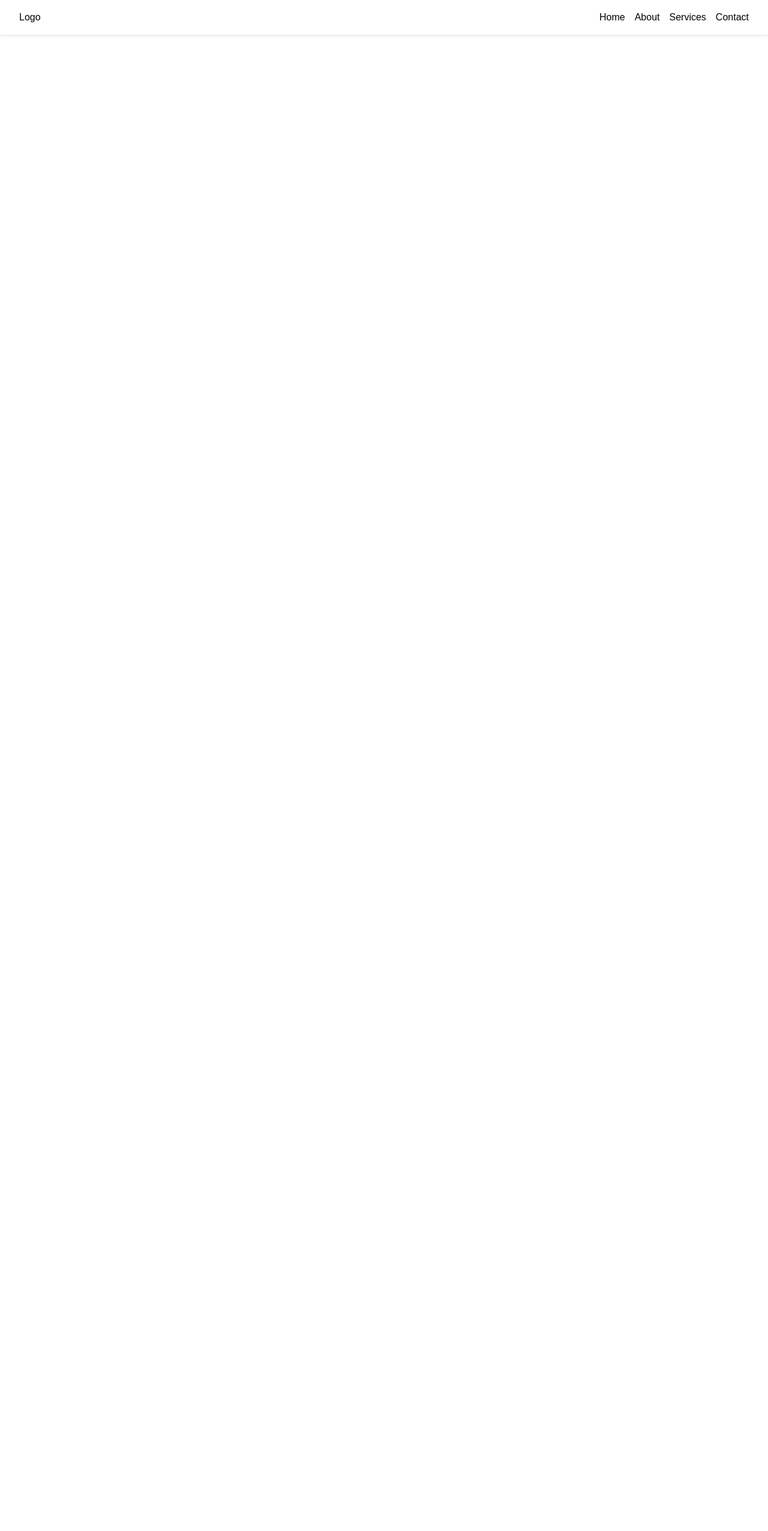
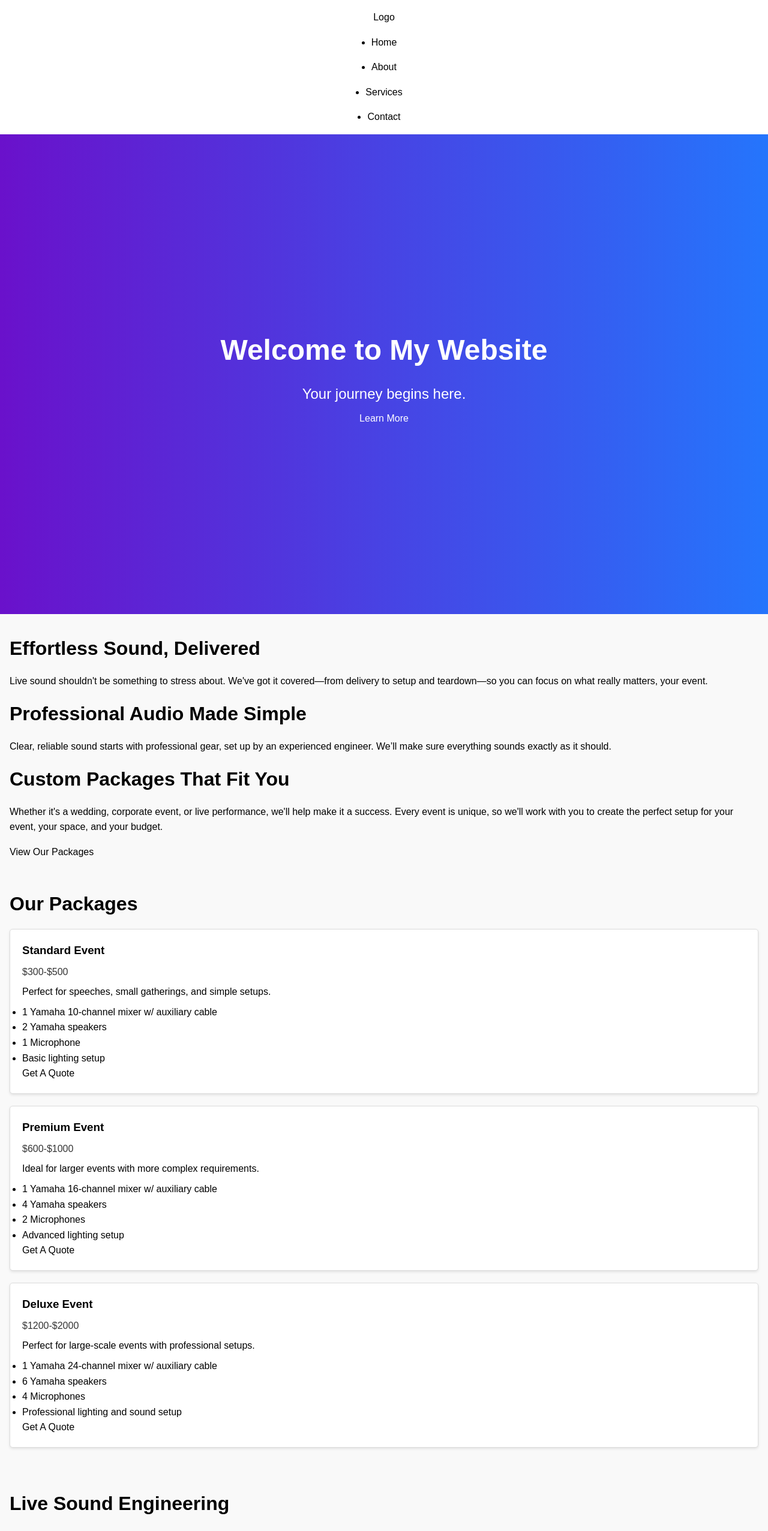
Before and after one commit to JMantello/ready-sound-website, a React (Vite) app: page / in a window 1280 px wide. Shown: the top 2553 px of the page at 60% size. Before the commit the page ends 800 px from the top, so only its background shows below. Built offline with nearby package versions, Linux system fonts and the light colour scheme.

Commit message:
template site nav and sections

```diff
--- a/src/App.jsx
+++ b/src/App.jsx
@@ -1,10 +1,17 @@
+import Hero from './components/Hero'
 import Navbar from './components/Navbar'
-import './App.css'
+import Packages from './components/Packages'
+import ValueProps from './components/ValueProps'
+import LiveSoundEngineering from './components/LiveSoundEngineering'
 
 function App() {
   return (
     <>
       <Navbar />
+      <Hero />
+      <ValueProps />
+      <Packages />
+      <LiveSoundEngineering />
     </>
   )
 }
--- /dev/null
+++ b/src/components/Hero.jsx
@@ -0,0 +1,11 @@
+import "../styles/Hero.css";
+
+export default function Hero() {
+  return (
+    <div className="hero-container" >
+      <h1 className="hero-title" > Welcome to My Website </h1>
+      <p className="hero-subtitle" > Your journey begins here.</p>
+      <a href="#value-props" className="hero-cta" > Learn More </a>
+    </div>
+  );
+}
--- /dev/null
+++ b/src/components/LiveSoundEngineering.jsx
@@ -0,0 +1,19 @@
+import React from 'react';
+import '../styles//LiveSoundEngineering.css';
+
+const LiveSoundEngineering = () => {
+  return (
+    <section className="live-sound-engineering">
+      <h2>Live Sound Engineering</h2>
+      <p>Make Your Live Event Easy with Professional Audio Support</p>
+      <p>Let our experienced audio engineers handle your event, so everything runs smoothly and sounds perfect. Whether it’s a small event or a full production, we’re here to make it happen.</p>
+      <ul className="rates">
+        <li>$250 for a half day (up to 4 hours)</li>
+        <li>$400 for a full day (up to 8 hours)</li>
+        <li>$50 per additional hour</li>
+      </ul>
+    </section>
+  );
+};
+
+export default LiveSoundEngineering;
--- /dev/null
+++ b/src/components/Packages.jsx
@@ -0,0 +1,49 @@
+import '../styles/Packages.css';
+
+const Packages = () => {
+  return (
+    <section>
+      <h2>Our Packages</h2>
+      <div className='packages'>
+        <div className='package'>
+          <h3>Standard Event</h3>
+          <p className='price'>$300-$500</p>
+          <p>Perfect for speeches, small gatherings, and simple setups.</p>
+          <ul>
+            <li>1 Yamaha 10-channel mixer w/ auxiliary cable</li>
+            <li>2 Yamaha speakers</li>
+            <li>1 Microphone</li>
+            <li>Basic lighting setup</li>
+          </ul>
+          <a href='#'>Get A Quote</a>
+        </div>
+        <div className='package'>
+          <h3>Premium Event</h3>
+          <p className='price'>$600-$1000</p>
+          <p>Ideal for larger events with more complex requirements.</p>
+          <ul>
+            <li>1 Yamaha 16-channel mixer w/ auxiliary cable</li>
+            <li>4 Yamaha speakers</li>
+            <li>2 Microphones</li>
+            <li>Advanced lighting setup</li>
+          </ul>
+          <a href='#'>Get A Quote</a>
+        </div>
+        <div className='package'>
+          <h3>Deluxe Event</h3>
+          <p className='price'>$1200-$2000</p>
+          <p>Perfect for large-scale events with professional setups.</p>
+          <ul>
+            <li>1 Yamaha 24-channel mixer w/ auxiliary cable</li>
+            <li>6 Yamaha speakers</li>
+            <li>4 Microphones</li>
+            <li>Professional lighting and sound setup</li>
+          </ul>
+          <a href='#'>Get A Quote</a>
+        </div>
+      </div>
+    </section>
+  );
+};
+
+export default Packages;
--- /dev/null
+++ b/src/components/ValueProps.jsx
@@ -0,0 +1,30 @@
+const ValueProps = () => {
+  return (
+    <section id='value-props'>
+      <div className='value-prop'>
+        <h2>Effortless Sound, Delivered</h2>
+        <p>
+          Live sound shouldn't be something to stress about. We've got it covered—from delivery to setup and teardown—so you can focus on what really matters, your event.
+        </p>
+      </div>
+
+      <div className='value-prop'>
+        <h2>Professional Audio Made Simple</h2>
+        <p>
+          Clear, reliable sound starts with professional gear, set up by an experienced engineer. We’ll make sure everything sounds exactly as it should.
+        </p>
+      </div>
+
+      <div className='value-prop'>
+        <h2>Custom Packages That Fit You</h2>
+        <p>
+          Whether it's a wedding, corporate event, or live performance, we'll help make it a success. Every event is unique, so we'll work with you to create the perfect setup for your event, your space, and your budget.
+        </p>
+      </div>
+
+      <a href='#packages' className='cta'>View Our Packages</a>
+    </section>
+  );
+};
+
+export default ValueProps;
--- a/src/index.css
+++ b/src/index.css
@@ -1,17 +1,31 @@
 /* CSS Reset */
+#root {
+    height: 100vh;
+}
+
 * {
     margin: 0;
     padding: 0;
     box-sizing: border-box;
 }
 
-html, body {
+html,
+body {
     height: 100%;
     font-family: Arial, sans-serif;
 }
 
 body {
     line-height: 1.6;
+}
+
+h2 {
+    font-size: 2rem;
+    margin: 1rem 0;
+}
+
+p {
+    margin: 0.5rem 0;
 }
 
 img {
@@ -24,6 +38,11 @@ a {
     color: inherit;
 }
 
-ul, ol {
-    list-style: none;
+section {
+    padding: 1rem;
+    background: #f9f9f9;
 }
+
+.value-prop {
+    margin: 1rem 0;
+}
--- a/src/main.jsx
+++ b/src/main.jsx
@@ -1,3 +1,4 @@
+
 import { StrictMode } from 'react'
 import { createRoot } from 'react-dom/client'
 import { BrowserRouter, Routes, Route } from "react-router-dom";
--- /dev/null
+++ b/src/styles/Hero.css
@@ -0,0 +1,21 @@
+.hero-container {
+  display: flex;
+  flex-direction: column;
+  align-items: center;
+  justify-content: center;
+  height: 100vh;
+  background: linear-gradient(to right, #6a11cb, #2575fc);
+  color: #fff;
+  text-align: center;
+}
+
+.hero-title {
+  font-size: 3rem;
+  font-weight: bold;
+  margin: 0.5rem 0;
+}
+
+.hero-subtitle {
+  font-size: 1.5rem;
+  margin: 0.5rem 0;
+}
--- a/src/styles/Navbar.css
+++ b/src/styles/Navbar.css
@@ -1,12 +1,22 @@
 .navbar {
     display: flex;
+    flex-direction: column;
     justify-content: space-between;
     align-items: center;
     padding: 1rem 2rem;
+    gap: 1rem;
     box-shadow: 0 2px 4px rgba(0, 0, 0, 0.1);
+}
+
+.navbar-logo {
+    display: flex;
+    align-items: center;
+    gap: 0.5rem;
 }
 
 .navbar-links {
     display: flex;
+    flex-direction: column;
+    align-items: center;
     gap: 1rem;
 }
--- /dev/null
+++ b/src/styles/Packages.css
@@ -0,0 +1,14 @@
+/* Packages.css */
+.package {
+  background-color: #fff;
+  border: 1px solid #ddd;
+  border-radius: 5px;
+  padding: 20px;
+  margin-bottom: 20px;
+  box-shadow: 0 2px 4px rgba(0, 0, 0, 0.1);
+}
+
+.package .price {
+  font-size: 1em;
+  color: #343434;
+}
```
Also changed, not shown: src/App.css (deleted), src/styles/LiveSoundEngineering.css (added).
